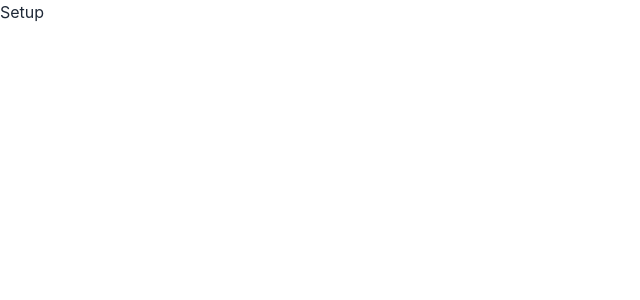
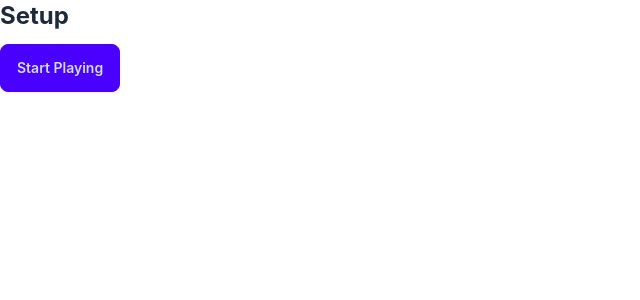
Before and after one commit to 2024-fall-afe-mowe/tca-chess, a React (Create React App) app: page /#/setup in a window 1280 px wide. Shown: the top 300 px of the page, without its empty margins (0-640 px from the left). Built offline with nearby package versions, Linux system fonts and the light colour scheme.

Commit message:
Got 3 component files working

```diff
--- /dev/null
+++ b/src/Play.tsx
@@ -0,0 +1,16 @@
+export const Play = () => {
+    return (
+        <div>
+            <h1
+                className='text-2xl font-bold mb-3'
+            >
+                Play
+            </h1>
+            <button
+                className="btn btn-primary mb-3"
+            >
+                Game Over
+            </button>
+        </div>
+    );
+};
--- /dev/null
+++ b/src/Setup.tsx
@@ -0,0 +1,16 @@
+export const Setup = () => {
+    return (
+        <div>
+            <h1
+                className='text-2xl font-bold mb-3'
+            >
+                Setup
+            </h1>
+            <button
+                className="btn btn-primary mb-3"
+            >
+                Start Playing
+            </button>
+        </div>
+    );
+};
```
Also changed, not shown: src/App.tsx (+5 -3 lines).
